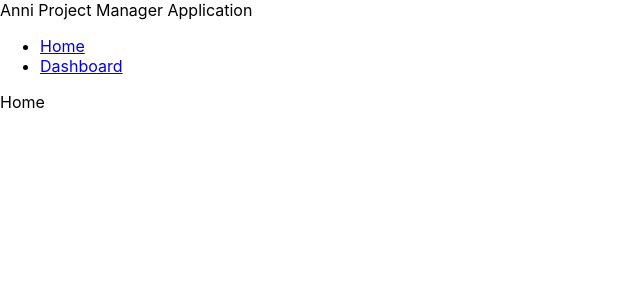
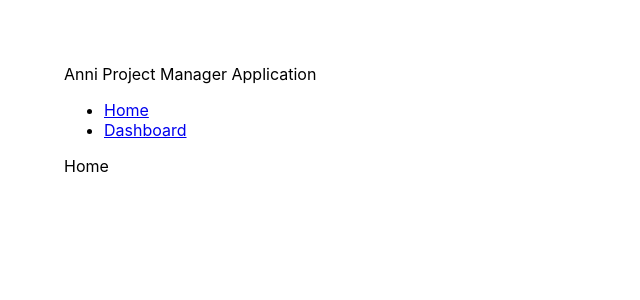
Before and after one commit to anni-platform/anni, a React (Create React App) app in the folder packages/anni-project-manager/: page / in a window 1280 px wide. Shown: the top 300 px of the page, without its empty margins (0-640 px from the left). Built offline with nearby package versions, Linux system fonts and the light colour scheme.

Commit message:
Add temp default app style

```diff
--- a/packages/anni-project-manager/src/App.css
+++ b/packages/anni-project-manager/src/App.css
@@ -1,32 +1,15 @@
 .App {
-  text-align: center;
+  padding: 16px;
 }
 
-.App-logo {
-  animation: App-logo-spin infinite 20s linear;
-  height: 40vmin;
+@media all and (min-width: 600px) {
+  .App {
+    padding: 32px;
+  }
 }
 
-.App-header {
-  background-color: #282c34;
-  min-height: 100vh;
-  display: flex;
-  flex-direction: column;
-  align-items: center;
-  justify-content: center;
-  font-size: calc(10px + 2vmin);
-  color: white;
-}
-
-.App-link {
-  color: #61dafb;
-}
-
-@keyframes App-logo-spin {
-  from {
-    transform: rotate(0deg);
-  }
-  to {
-    transform: rotate(360deg);
+@media all and (min-width: 1000px) {
+  .App {
+    padding: 64px;
   }
 }
--- a/packages/anni-project-manager/src/App.js
+++ b/packages/anni-project-manager/src/App.js
@@ -5,6 +5,7 @@
 import { Router, Link } from '@reach/router';
 import { projects as demoProjects } from 'test/fixtures.json';
 import { makeRoutePath } from 'utils/routing';
+import 'App.css';
 
 const Home = () => <div>Home</div>;
 
@@ -12,7 +13,7 @@
   const [projects, setProjects] = useState(defaultProjects);
 
   return (
-    <div>
+    <div className="App">
       <header>
         Anni Project Manager Application
         <ul>
```
